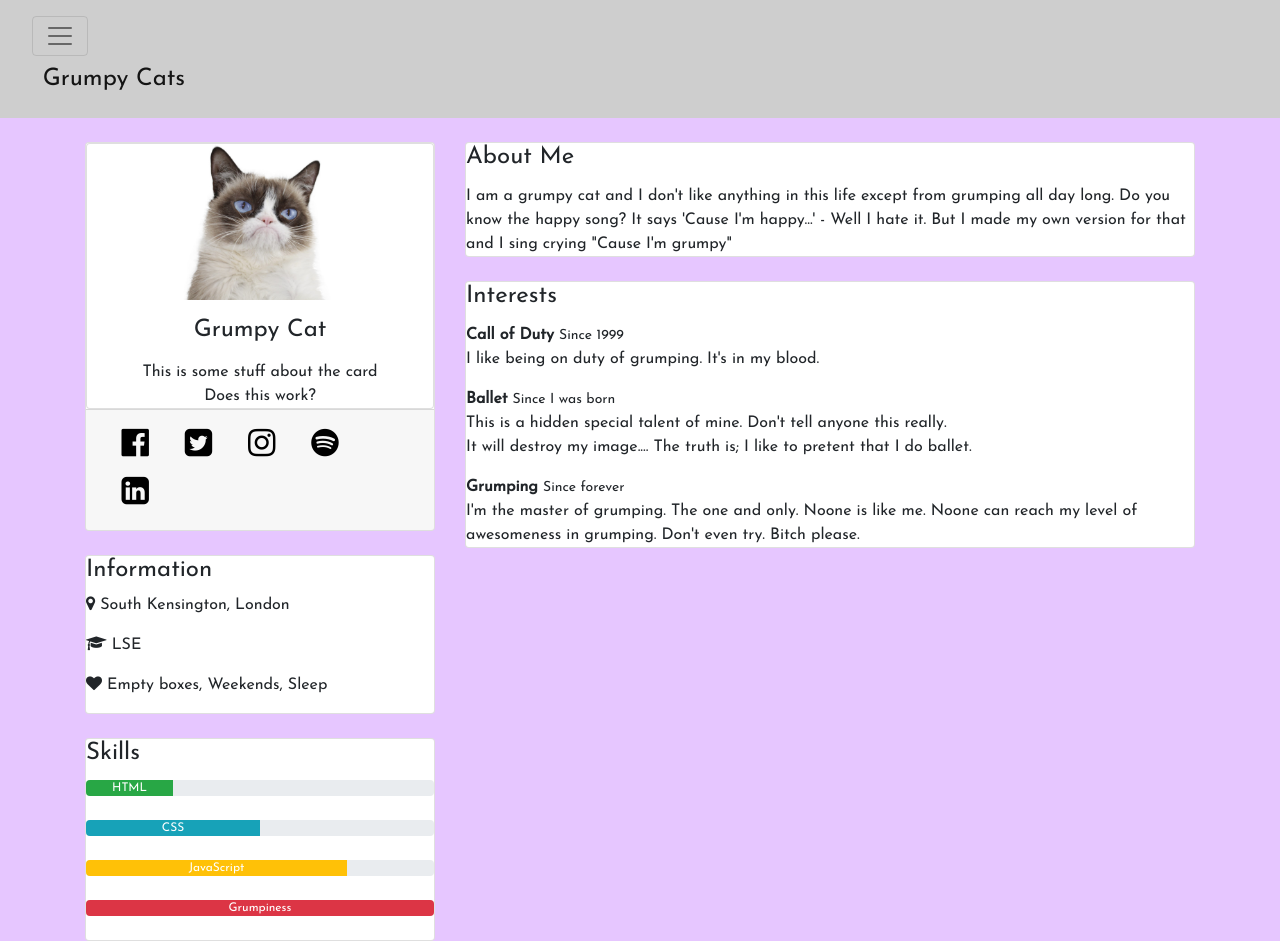
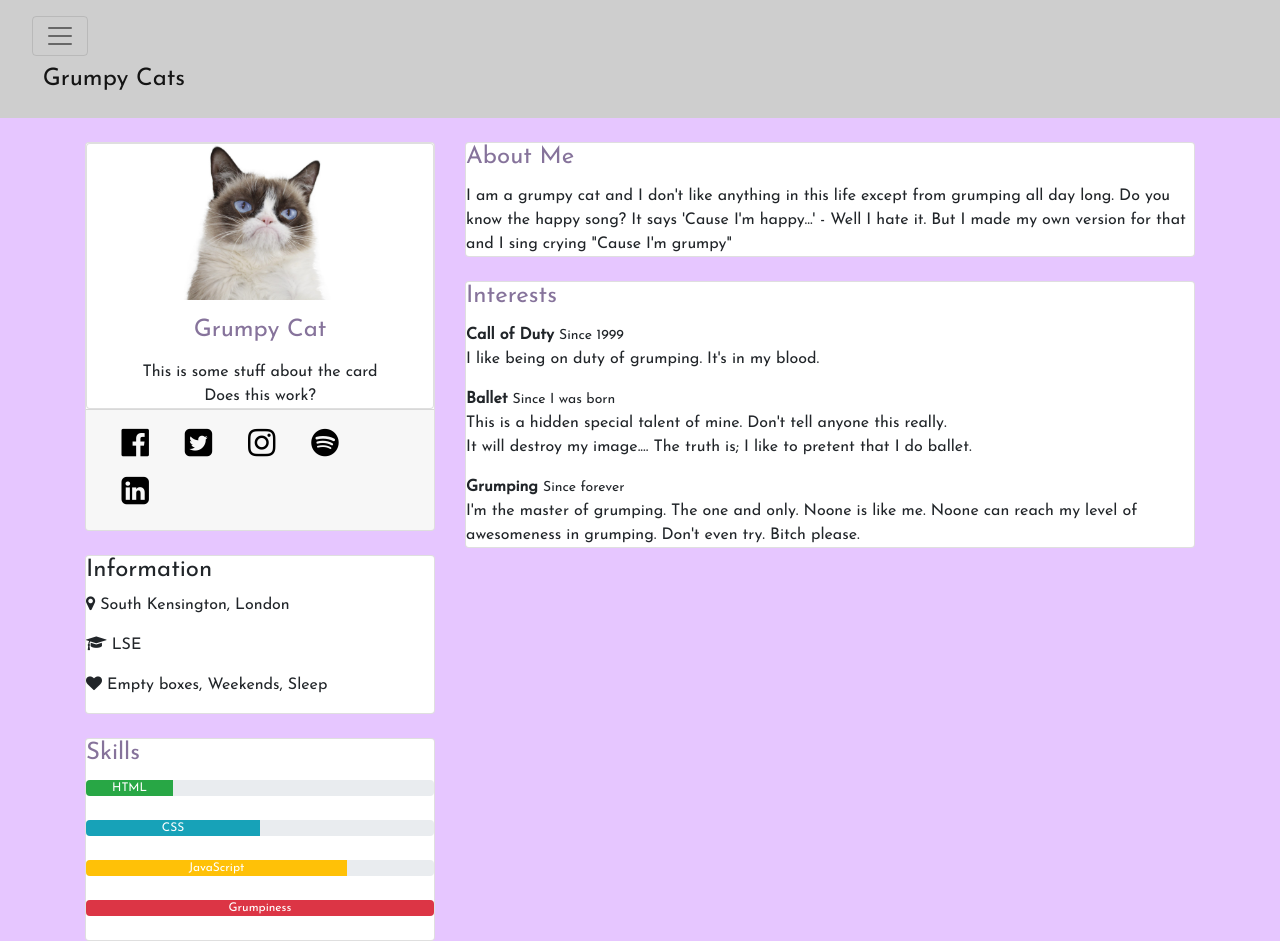
Before and after one commit to emilia-claire/emilia-claire.github.io, a plain HTML site: page profile.html in a window 1280 px wide. Drawn offline with nearby package versions, Linux system fonts and the light colour scheme.

Commit message:
Add files via upload

```diff
--- a/css/stylegrumpy.css
+++ b/css/stylegrumpy.css
@@ -5,6 +5,12 @@ img	{
 body{
 	background-color: #e6c6ff; font-family: 'Josefin Sans', sans-serif;
 }
+
+.card-title {
+	color: #86739b
+}
+
+
 
 .navbar {
 	background-color: #cecece
```
